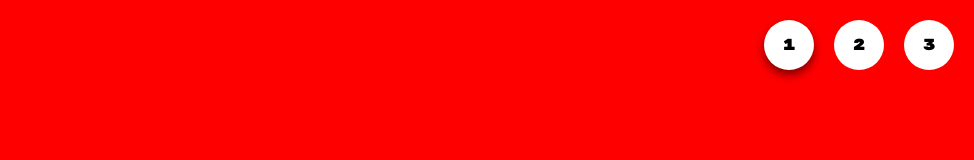
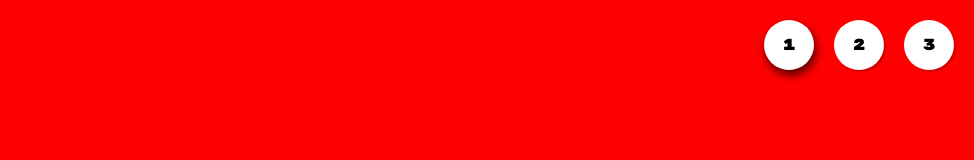
Before and after one commit to StefanoCeli/htmlcss-shoes, a plain HTML site: page index.html in a window 1280 px wide. In both pictures the pointer is over the link 1095 px from the left and 45 px from the top of the page. Shown: the top 160 px of the page, without its empty margins (306-1280 px from the left). Drawn offline with Linux system fonts and the light colour scheme.

Commit message:
nav sistemato dopo live coding

```diff
--- a/assets/css/style.css
+++ b/assets/css/style.css
@@ -30,9 +30,6 @@ header nav ul li{
   list-style: none;
 }
 
-header nav ul li:hover a{
-  box-shadow: 0px 5px 10px rgba(0, 0, 0, 0.5);
-}
 
 header nav ul li a{
   text-decoration: none;
@@ -46,6 +43,11 @@ header nav ul li a{
   margin-right: 20px;
   margin-top: 20px;
   cursor: pointer;
+  box-shadow: 2px 2px 2px rgba(0, 0, 0, 0.2);
+}
+
+header nav ul li:hover a{
+  box-shadow: 2px 5px 10px rgba(0, 0, 0, 0.7);
 }
 
 /* /HEADER */
```
